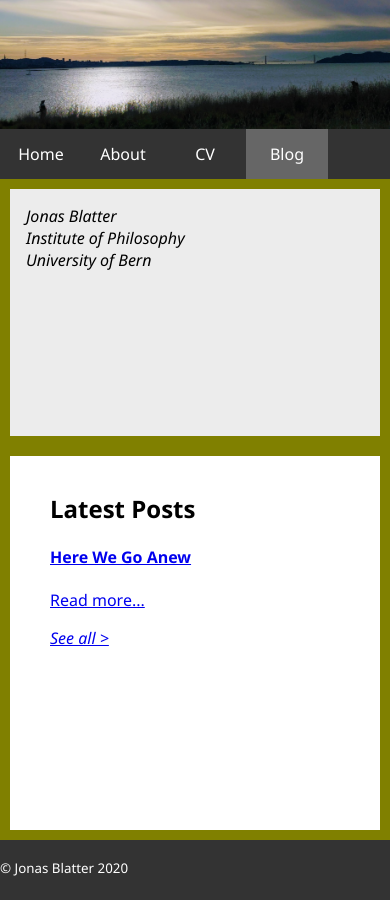
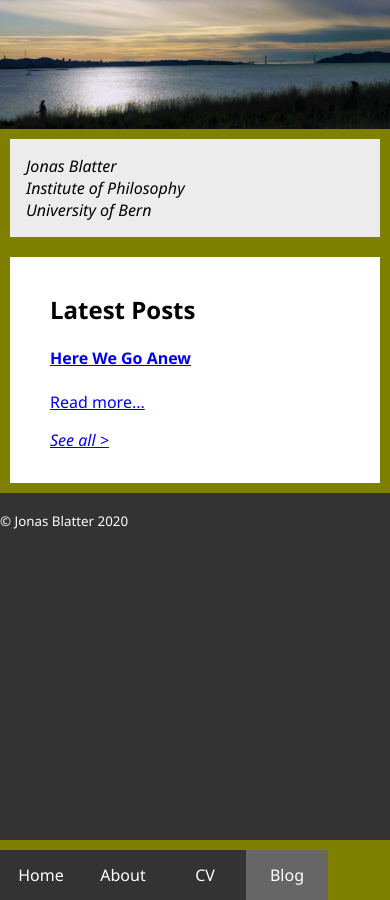
Before and after one commit to jonasblatter/jonasblatter.github.io, a Jekyll site: the page built from blog.md, in a window 390 px wide. Built offline with Jekyll 4.4.1, drawn with Linux system fonts in a browser that asks for light colours; our own code applies the rules of GitHub Pages for plain Markdown files.

Commit message:
mobile comfort

```diff
--- a/_layouts/post.html
+++ b/_layouts/post.html
@@ -8,5 +8,5 @@ layout: default
 </article>
 
 <aside id="menu">
-  {% include toc.md | markdownify %}
+  {% include toc.html %}
 </aside>
--- a/_sass/main.scss
+++ b/_sass/main.scss
@@ -32,8 +32,6 @@ header {
 
 section {
   grid-area: navbar;
-  position: sticky;
-  top: 0;
   background-color: #333;
   color: white;
   nav {
@@ -119,11 +117,15 @@ dd + dt, dt + dd {margin-top: 1em;}
     background-color: olive;
     grid-template-areas:
     'header header header'
-    'navbar navbar navbar'
     'left main right'
-    'footer footer footer';
+    'left footer right'
+    'navbar navbar navbar';
     grid-template-rows: min-content min-content auto 60px;
     grid-template-columns: 0px auto 0px;
+  }
+  section {
+    position: absolute;
+    bottom: 0;
   }
   main {
     padding: 10px;
```
Also changed, not shown: _includes/toc.md (deleted, +0 -2 lines).
